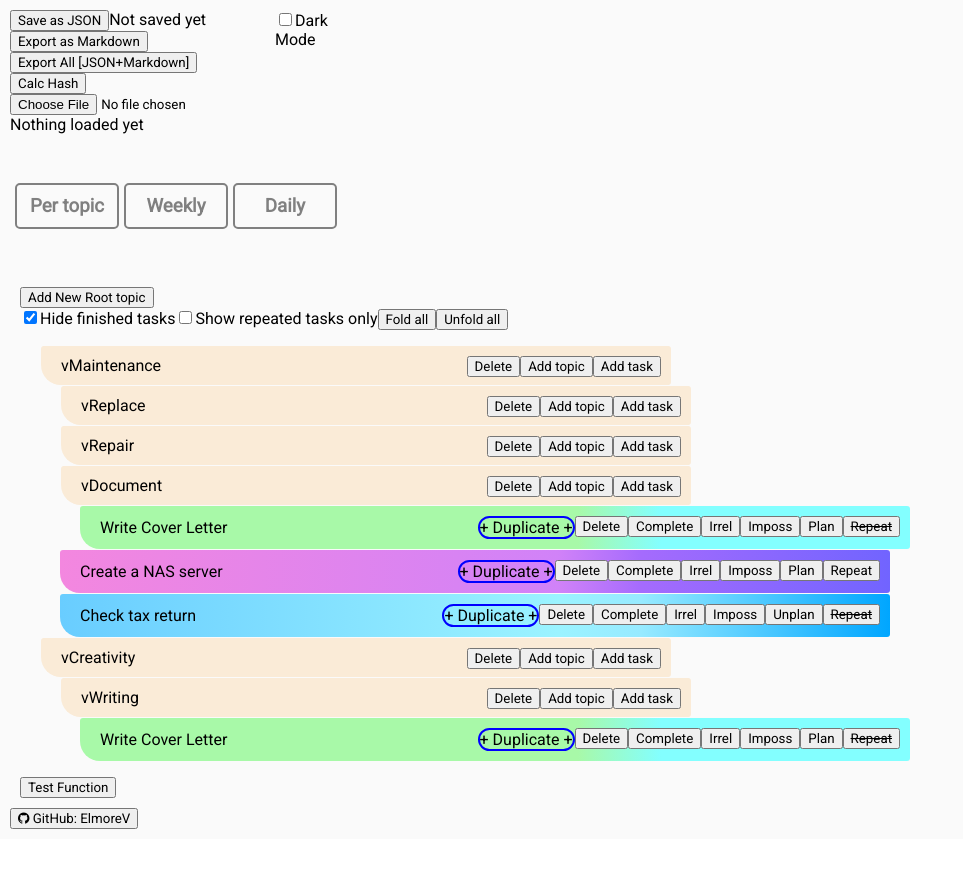
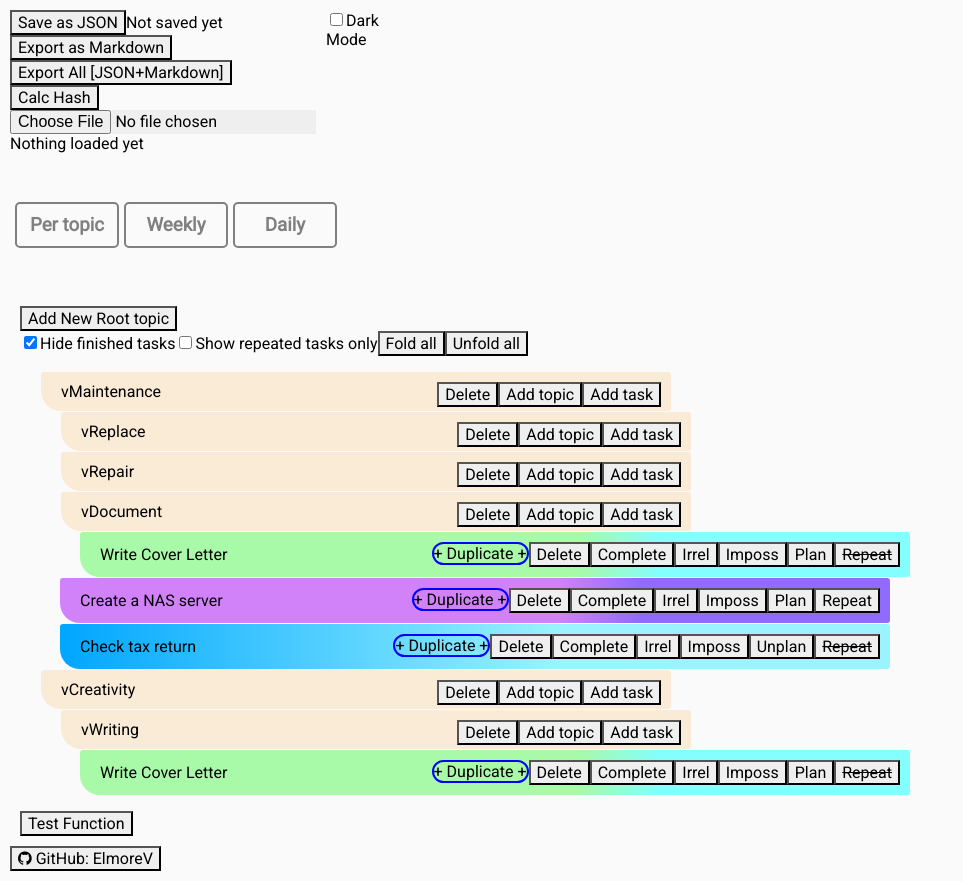
Before and after one commit to ElmoreV/TaskPlanner_javareact, a React (Create React App) app: page / in a window 1280 px wide. Both pictures are taken after a click on the button "Unfold all". Shown: the whole page, without its empty margins (0-963 px from the left). Before the commit the page ends 839 px from the top, so only its background shows below. Built offline with nearby package versions, Linux system fonts and the light colour scheme.

Commit message:
Create colors for dark mode tasks and style buttons

```diff
--- a/src/TaskContentFancy.module.css
+++ b/src/TaskContentFancy.module.css
@@ -41,10 +41,10 @@ span.buttonDuplicate:hover {
     padding-left: 20px;
     margin: 1px 0;
     background: linear-gradient(to right,
-            rgb(168, 249, 168) 0%,
-            rgb(168, 249, 168) 60%,
-            rgb(131, 255, 255) 70%,
-            rgb(131, 255, 255) 100%);
+            var(--color-task-unfinished1) 0%,
+            var(--color-task-unfinished1) 60%,
+            var(--color-task-unfinished2) 70%,
+            var(--color-task-unfinished2) 100%);
     border-radius: 3px 3px 3px 20px;
 
 }
@@ -90,10 +90,9 @@ span.buttonDuplicate:hover {
     padding-left: 20px;
     margin: 1px 0;
     background: linear-gradient(to right,
-            rgb(105, 205, 255) 0%,
-            rgb(155, 243, 255) 60%,
-            rgb(151, 234, 255) 70%,
-            rgb(0, 166, 255) 100%);
+            var(--color-task-planned1) 0%,
+            var(--color-task-planned2) 60%,
+            var(--color-task-planned2) 100%);
     border-radius: 3px 3px 3px 20px;
 
 }
@@ -104,10 +103,10 @@ span.buttonDuplicate:hover {
     padding-left: 20px;
     margin: 1px 0;
     background: linear-gradient(to right,
-            rgb(168, 255, 50) 0%,
-            rgb(168, 255, 50) 60%,
-            rgb(131, 255, 100) 70%,
-            rgb(131, 255, 100) 100%);
+            var(--color-task-completed1) 0%,
+            var(--color-task-completed1) 60%,
+            var(--color-task-completed2) 70%,
+            var(--color-task-completed2) 100%);
     border-radius: 3px 3px 3px 20px;
 
 }
@@ -118,10 +117,10 @@ span.buttonDuplicate:hover {
     padding-left: 20px;
     margin: 1px 0;
     background: linear-gradient(to right,
-            rgb(243, 135, 223) 0%,
-            rgb(209, 130, 248) 60%,
-            rgb(165, 107, 253) 70%,
-            rgb(113, 100, 255) 100%);
+            var(--color-task-repeated1) 0%,
+            var(--color-task-repeated1) 60%,
+            var(--color-task-repeated2) 70%,
+            var(--color-task-repeated2) 100%);
     border-radius: 3px 3px 3px 20px;
 
 }
@@ -132,10 +131,10 @@ span.buttonDuplicate:hover {
     padding-left: 20px;
     margin: 1px 0;
     background: linear-gradient(to right,
-            rgb(224, 224, 224) 0%,
-            rgb(224, 224, 224) 60%,
-            rgb(201, 201, 201) 70%,
-            rgb(222, 222, 222) 100%);
+            var(--color-task-irrelevant1) 0%,
+            var(--color-task-irrelevant1) 60%,
+            var(--color-task-irrelevant2) 70%,
+            var(--color-task-irrelevant2) 100%);
     border-radius: 3px 3px 3px 20px;
 
 }
@@ -146,10 +145,10 @@ span.buttonDuplicate:hover {
     padding-left: 20px;
     margin: 1px 0;
     background: linear-gradient(to right,
-            rgb(252, 137, 137) 0%,
-            rgb(255, 210, 210) 60%,
-            rgb(255, 223, 223) 70%,
-            rgb(158, 158, 158) 100%);
+            var(--color-task-impossible1) 0%,
+            var(--color-task-impossible1) 60%,
+            var(--color-task-impossible2) 70%,
+            var(--color-task-impossible2) 100%);
     border-radius: 3px 3px 3px 20px;
 
 }
--- a/src/index.css
+++ b/src/index.css
@@ -36,7 +36,21 @@ body {
 .dark {
   --color-background: #1f2023;
   --color-primary: #efefef;
-  --color-topic: rgb(195, 160, 114);
+  --color-secondary: #3b3f46;
+  --color-topic: rgb(90, 66, 36);
+  --color-task-unfinished1: rgb(124, 149, 63);
+  --color-task-unfinished2: rgb(55, 113, 113);
+  --color-task-completed1: rgb(26, 130, 0);
+  --color-task-completed2: rgb(2, 95, 11);
+  --color-task-planned1: rgb(7, 118, 178);
+  --color-task-planned2: rgb(24, 118, 134);
+  --color-task-repeated1: rgb(99, 0, 144);
+  --color-task-repeated2: rgb(31, 0, 117);
+  --color-task-impossible1: rgb(119, 19, 19);
+  --color-task-impossible2: rgb(77, 43, 43);
+  --color-task-irrelevant1: rgb(48, 48, 48);
+  --color-task-irrelevant2: rgb(39, 39, 39);
+
   background-color: var(--color-background);
   color: var(--color-primary);
   padding: 0px;
@@ -47,7 +61,20 @@ body {
 .light {
   --color-background: #fafafa;
   --color-primary: #000000;
+  --color-secondary: #efefef;
   --color-topic: antiquewhite;
+  --color-task-unfinished1: rgb(168, 249, 168);
+  --color-task-unfinished2: rgb(131, 255, 255);
+  --color-task-completed1: rgb(168, 255, 50);
+  --color-task-completed2: rgb(131, 255, 100);
+  --color-task-planned1: rgb(0, 166, 255);
+  --color-task-planned2: rgb(155, 243, 255);
+  --color-task-repeated1: rgb(209, 130, 248);
+  --color-task-repeated2: rgb(145, 107, 253);
+  --color-task-impossible1: rgb(252, 137, 137);
+  --color-task-impossible2: rgb(230, 190, 190);
+  --color-task-irrelevant2: rgb(234, 234, 234);
+  --color-task-irrelevant1: rgb(211, 211, 211);
 
   background-color: var(--color-background);
   color: var(--color-primary);
@@ -80,6 +107,18 @@ body {
   padding: 10px;
   grid-column: 1 / 13;
   grid-row: 3/5;
+}
+
+button,
+input {
+  background-color: var(--color-secondary);
+  /* Green */
+  color: var(--color-primary);
+  /* padding: 15px 32px; */
+  text-align: center;
+  text-decoration: none;
+  display: inline-block;
+  font: inherit;
 }
 
 ul {
```
